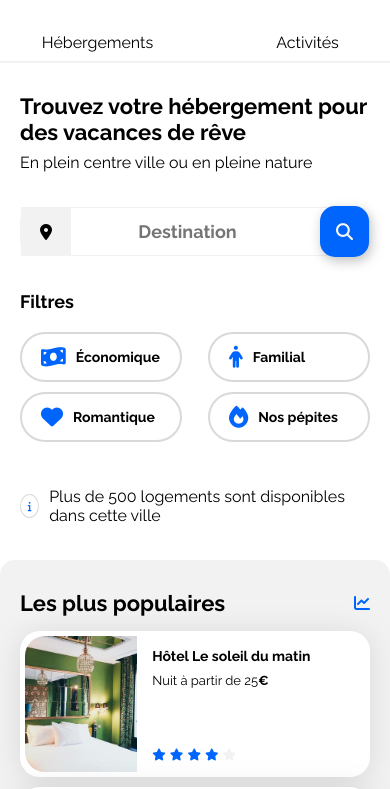
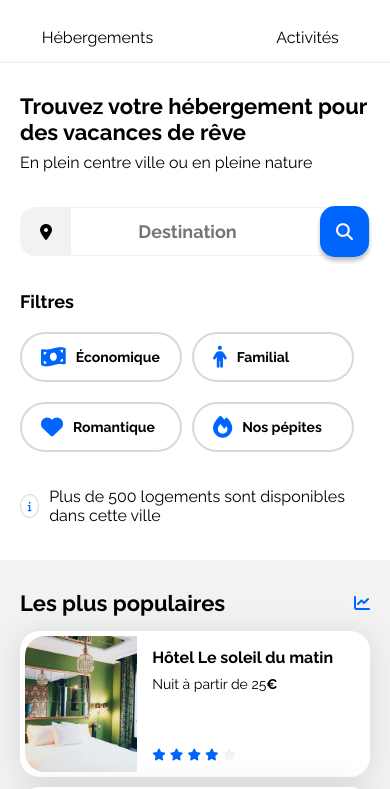
Before and after one commit to gastineeaujulie/Booki, a plain HTML site: page index.html in a window 390 px wide. Shown: the part 52-841 px from the top of the page. Drawn offline with Linux system fonts and the light colour scheme.

Commit message:
finitions responsive

```diff
--- a/css/style.css
+++ b/css/style.css
@@ -23,7 +23,8 @@ body {
     display: flex;
     flex-direction: column;
     gap: 30px;
-    background-color: rgba(255, 255, 255, 1);
+    background: rgba(255, 255, 255, 1);
+
 ;
 }
 
@@ -141,6 +142,8 @@ a {
     display: flex;
     align-items: center;
     justify-content: center;
+    border-top-left-radius: 15px;
+    border-bottom-left-radius: 15px;
 }
 
 .recherche button {
@@ -211,7 +214,7 @@ a {
 /****** infos ******/
 
 .info {
-    padding-top: 10px;
+    /*padding-top: 10px;*/
     display: flex;
     flex-direction: row;
     align-items: center;
@@ -533,8 +536,8 @@ h3 {
     }
 
     .boutons-filtres {
-        gap: 0px;
-        justify-content: space-between;
+        gap: 15px;
+        justify-content: start;
         height: 50px;
     }
 
@@ -567,11 +570,11 @@ h3 {
     }
 
     .populaires-cards .card-title {
-        font-size: 14px;
+        font-size: 16px;
     }
 
     .populaires-cards .card-subtitle {
-        font-size: 13px;
+        font-size: 14px;
     }
 
     /****** Activités Populaires ***********/
@@ -667,17 +670,9 @@ h3 {
         gap: 15px;
     }
 
-    /***** Titre et form ******/
-
-    .menu {
-        max-width: 768px;
-        width: 100%;
-        padding: 0 20px 0 20px;
-
-    }
-
     .cta {
-        padding-bottom: 10px;
+        padding-bottom: 15px;
+        padding-top: 0;
         width: 50%;
         justify-content: center;
 
@@ -687,6 +682,16 @@ h3 {
         color: #0065FC;
         border-bottom: #0065FC 2px solid;
         border-top: none;
+    }
+
+
+    /***** Titre et form ******/
+
+    .menu {
+        max-width: 768px;
+        width: 100%;
+        padding: 0 20px 0 20px;
+
     }
 
     .recherche {
@@ -700,7 +705,8 @@ h3 {
     .recherche button {
         border-radius: 15px;
         width: 49px;
-        filter: drop-shadow(2px 4px 6px rgba(0,0,0,0.25));
+        box-shadow: 0px 4px 4px 0px rgba(0, 0, 0, 0.25);
+
     }
 
     .recherche button i {
@@ -714,7 +720,8 @@ h3 {
 
     .boutons-filtres {
         flex-wrap: wrap;
-        gap: 10px;
+        column-gap: 10px;
+        row-gap: 20px;
         height: auto;
     }
 
@@ -750,9 +757,14 @@ h3 {
        gap: 15px;
     }
 
+    .hebergements-cards .card-subtitle {
+        font-size: 14px;
+    }
+
     #section-populaires {
         padding: 30px 20px;
         gap: 15px;
+        border-radius: 0%;
     }
 
     .populaires-cards {
```
